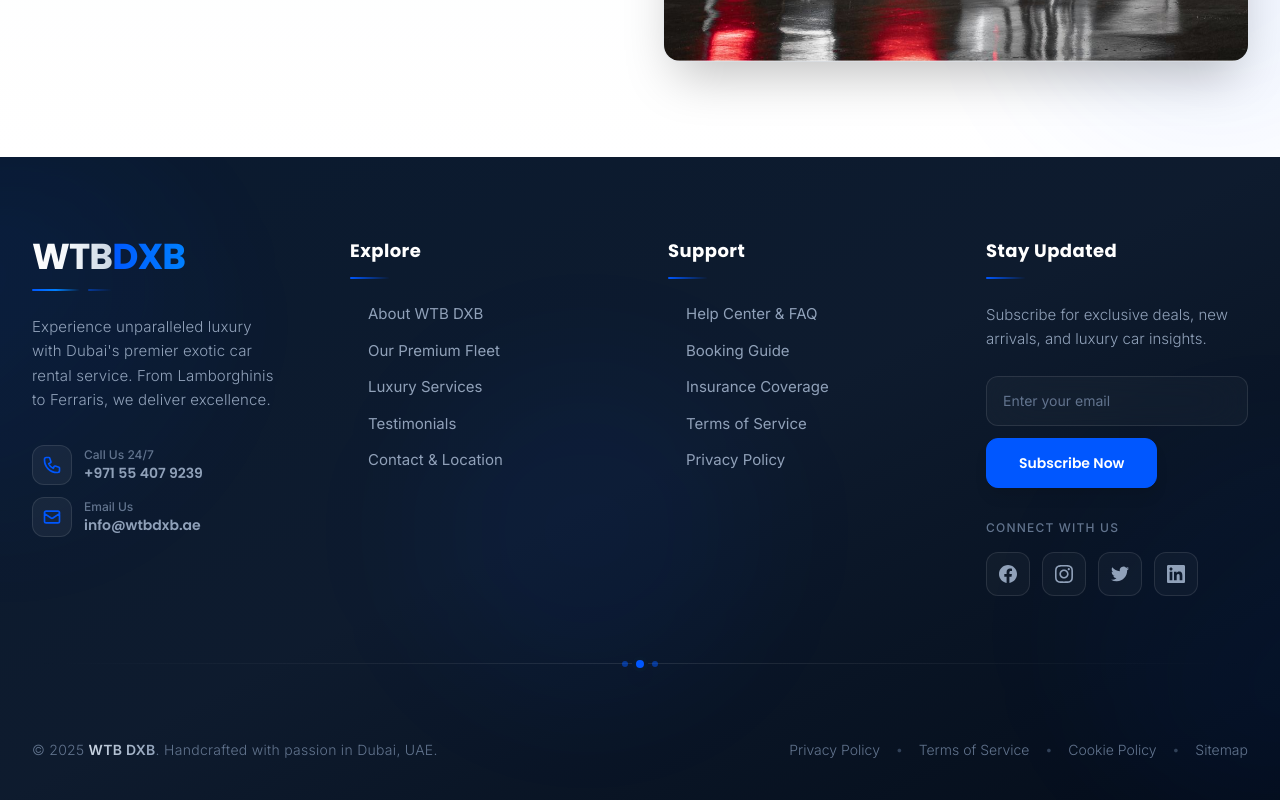
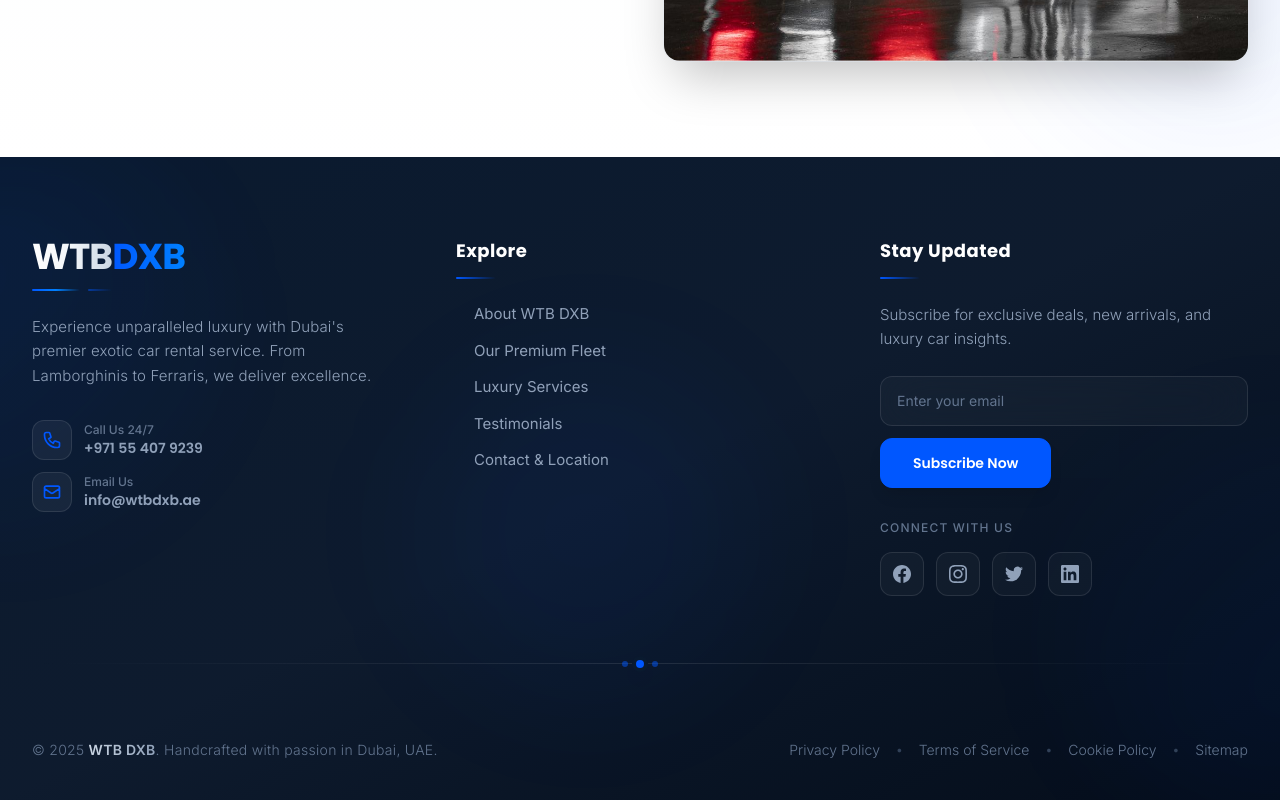
Before and after one commit to Muhammed-Haider/car-rental-service, a Next.js app: page / in a window 1280 px wide. Shown: the part 8255-9055 px from the top of the page. Built offline with nearby package versions, Linux system fonts and the light colour scheme.

Commit message:
update ui : make it mobile responsive

```diff
--- a/package.json
+++ b/package.json
@@ -13,6 +13,7 @@
     "next": "16.0.3",
     "react": "19.2.0",
     "react-dom": "19.2.0",
+    "react-icons": "^5.5.0",
     "react-phone-number-input": "^3.4.14"
   },
   "devDependencies": {
--- a/src/components/Footer.jsx
+++ b/src/components/Footer.jsx
@@ -13,7 +13,7 @@ export default function Footer() {
 
             {/* Main Footer Content */}
             <div className="relative mx-auto w-full max-w-7xl px-4 sm:px-6 lg:px-8 pt-20 pb-10">
-                <div className="grid grid-cols-1 md:grid-cols-2 lg:grid-cols-4 gap-12 lg:gap-14 mb-16">
+                <div className="grid grid-cols-1 md:grid-cols-2 lg:grid-cols-3 gap-12 lg:gap-14 mb-16">
 
                     {/* Column 1 - Brand & Contact */}
                     <div className="space-y-6 lg:pr-4 text-center md:text-left">
@@ -93,33 +93,7 @@ export default function Footer() {
                         </ul>
                     </div>
 
-                    {/* Column 3 - Support */}
-                    <div className="space-y-6 text-center md:text-left">
-                        <div className="space-y-3">
-                            <h4 className="text-lg font-bold text-white tracking-wide" style={{ fontFamily: "Poppins, sans-serif" }}>
-                                Support
-                            </h4>
-                            <div className="h-0.5 w-10 bg-gradient-to-r from-[#0057FF] to-transparent rounded-full mx-auto md:mx-0" />
-                        </div>
-                        <ul className="space-y-3.5">
-                            {['Help Center & FAQ', 'Booking Guide', 'Insurance Coverage', 'Terms of Service', 'Privacy Policy'].map((item) => (
-                                <li key={item}>
-                                    <a
-                                        href="#"
-                                        className="group flex items-center gap-3 text-[15px] text-slate-400 hover:text-white transition-all duration-300 justify-center md:justify-start"
-                                        style={{ fontFamily: "Inter, sans-serif" }}
-                                    >
-                                        <svg className="h-1.5 w-1.5 text-[#0057FF] opacity-0 group-hover:opacity-100 transition-opacity duration-300" fill="currentColor" viewBox="0 0 8 8">
-                                            <circle cx="4" cy="4" r="3" />
-                                        </svg>
-                                        <span className="group-hover:translate-x-1 transition-transform duration-300">{item}</span>
-                                    </a>
-                                </li>
-                            ))}
-                        </ul>
-                    </div>
-
-                    {/* Column 4 - Newsletter & Social */}
+                    {/* Column 3 - Newsletter & Social */}
                     <div className="space-y-6 text-center md:text-left">
                         <div className="space-y-3">
                             <h4 className="text-lg font-bold text-white tracking-wide" style={{ fontFamily: "Poppins, sans-serif" }}>
--- a/src/components/HeroVideo.jsx
+++ b/src/components/HeroVideo.jsx
@@ -1,3 +1,5 @@
+import Link from 'next/link';
+
 export default function HeroVideo() {
   return (
     <>
@@ -41,12 +43,12 @@ export default function HeroVideo() {
           <p className="mb-8 max-w-2xl text-base text-white/90 sm:text-lg">
             We offer curated luxury cars, quick booking, and seamless delivery for an unforgettable ride.
           </p>
-          <a
-            href="#get-started"
+          <Link
+            href="/contact"
             className="inline-flex items-center justify-center px-8 py-3 md:px-10 md:py-3.5 bg-[#0057FF] border border-[#0057FF] text-white font-semibold text-base md:text-lg rounded-xl hover:bg-white hover:text-[#0057FF] transition-all duration-300 shadow-lg hover:shadow-blue-500/25 mb-6"
           >
             Book Your Ride
-          </a>
+          </Link>
         </div>
 
         {/* Brand logos strip pinned to hero bottom; does not affect centered content */}
--- a/src/components/Navbar.jsx
+++ b/src/components/Navbar.jsx
@@ -152,14 +152,6 @@ export default function Navbar() {
                 </ul>
               </div>
             </div>
-
-            <div className="bg-white/5 px-8 py-4 flex justify-between items-center border-t border-white/5">
-              <p className="text-xs text-white/40">Find your perfect drive today.</p>
-              <Link href="/cars" className="text-sm font-medium text-[#0057FF] hover:text-white transition-colors flex items-center gap-1">
-                View all cars
-                <svg className="w-4 h-4" fill="none" viewBox="0 0 24 24" stroke="currentColor"><path strokeLinecap="round" strokeLinejoin="round" strokeWidth={2} d="M17 8l4 4m0 0l-4 4m4-4H3" /></svg>
-              </Link>
-            </div>
           </div>
         </div>
       </li>
@@ -292,9 +284,22 @@ export default function Navbar() {
                         <div className="mb-3">
                           <h5 className="mb-2 text-[10px] font-semibold uppercase tracking-wider text-white/50">Browse by Type</h5>
                           <div className="grid grid-cols-2 gap-2">
-                            {['Sedan', 'SUV', 'Sports', 'Luxury'].map((type) => (
-                              <Link key={type} href="#" className="rounded-lg bg-white/5 px-2 py-1.5 text-center text-xs text-white/80 hover:bg-white/10 transition-colors">{type}</Link>
-                            ))}
+                            {['Sedan', 'SUV', 'Sports', 'Luxury'].map((type) => {
+                              const carId = carTypeToIdMap[type];
+                              return (
+                                <Link
+                                  key={type}
+                                  href={`/cars/${carId}`}
+                                  className="rounded-lg bg-white/5 px-2 py-1.5 text-center text-xs text-white/80 hover:bg-white/10 transition-colors"
+                                  onClick={() => {
+                                    setCarsOpen(false);
+                                    setMobileOpen(false);
+                                  }}
+                                >
+                                  {type}
+                                </Link>
+                              );
+                            })}
                           </div>
                         </div>
 
@@ -321,8 +326,6 @@ export default function Navbar() {
                             ))}
                           </div>
                         </div>
-
-                        <Link href="/cars" className="block w-full rounded-lg border border-white/10 py-2 text-center text-xs font-medium text-[#0057FF] hover:bg-white/5 transition-colors">View All Cars</Link>
                       </div>
                     </div>
                   </div>
```
Also changed, not shown: 1 other file (tests, documents, lock files or other folders).
